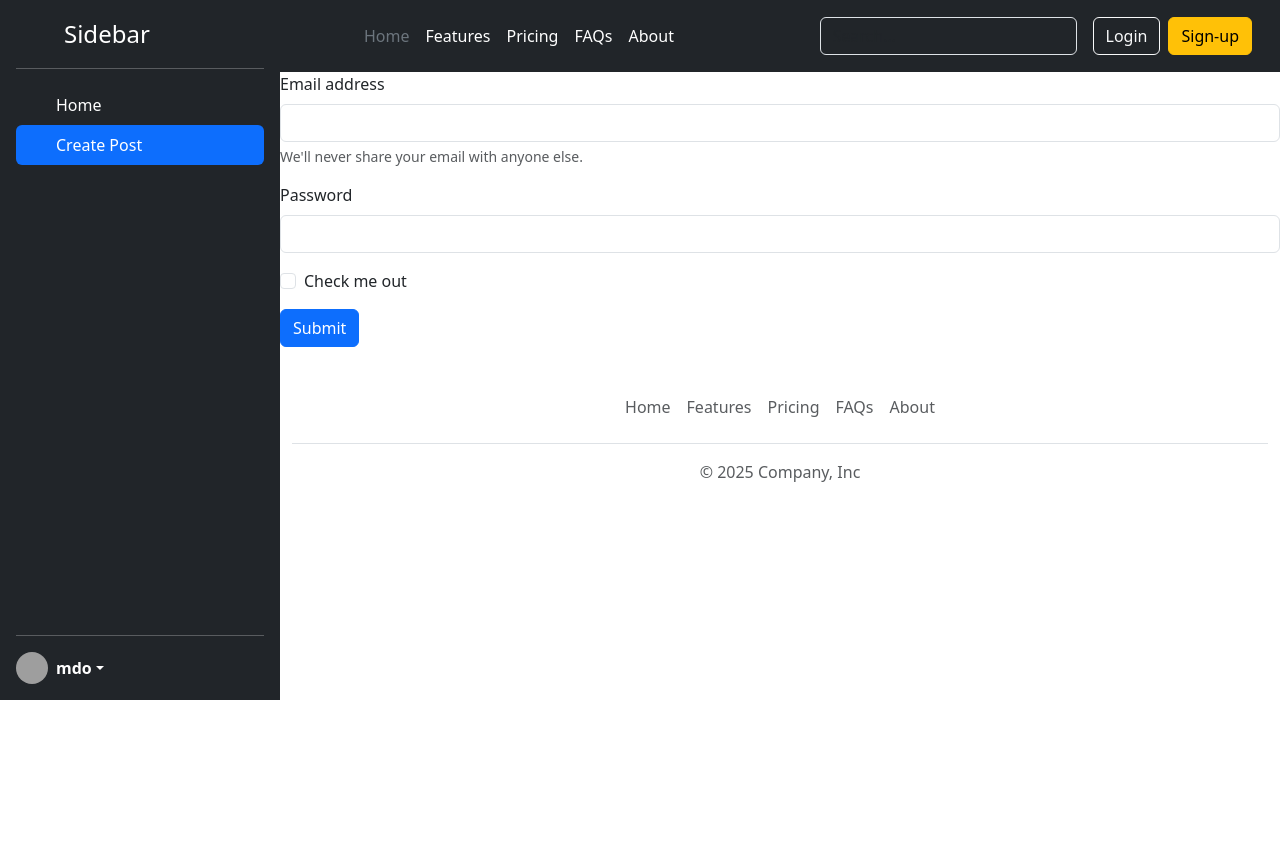
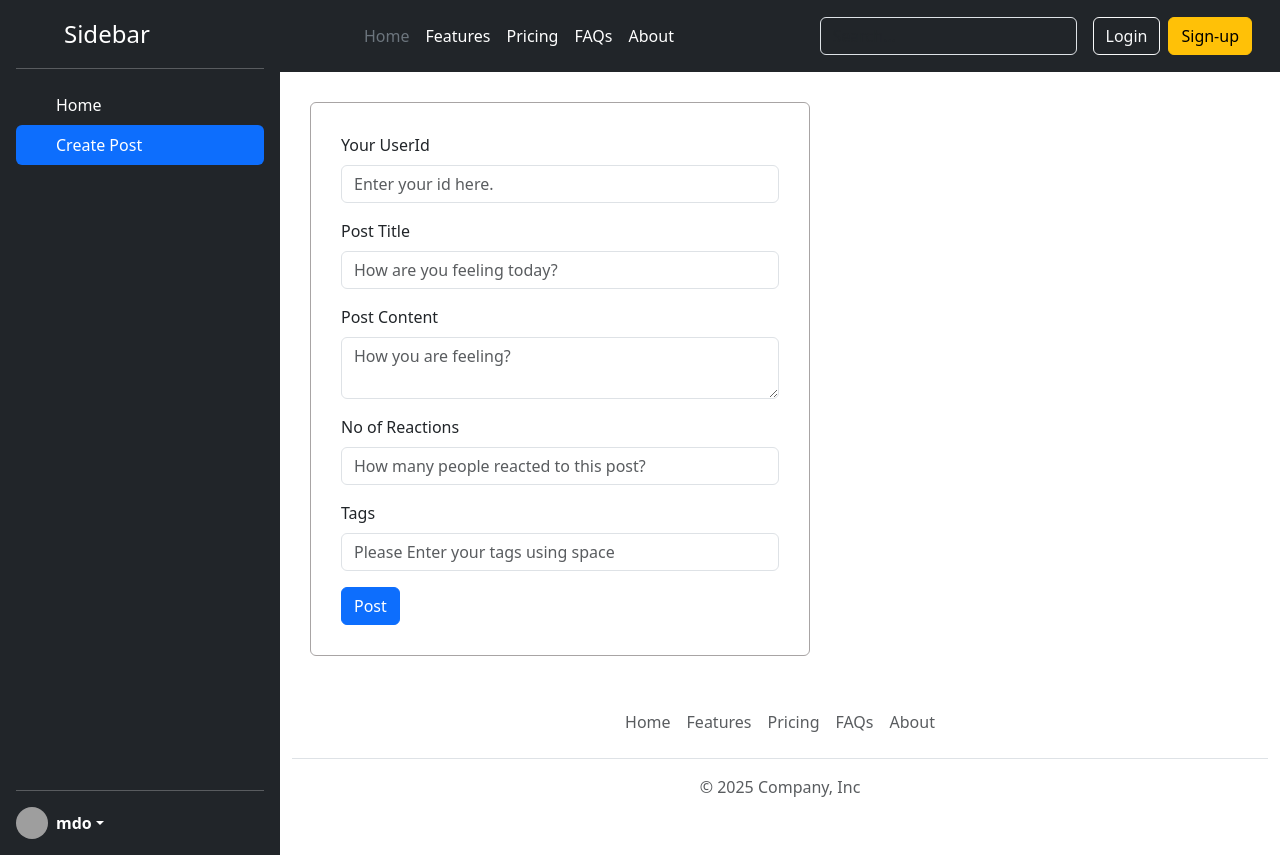
Before and after one commit to lalitmahat098765-crypto/Hello_Project, a React (Vite) app: page / in a window 1280 px wide. Both pictures are taken after a click on the item "Create Post". Before the commit the page ends 800 px from the top, so only its background shows below. Built offline with nearby package versions, Linux system fonts and the light colour scheme; grey boxes are pictures that could not be loaded.

Commit message:
second commit

```diff
--- a/src/components/CreatePost.jsx
+++ b/src/components/CreatePost.jsx
@@ -1,50 +1,104 @@
+import { useContext, useRef } from "react";
+import styles from "./CreatePost.module.css";
+import { PostList } from "../store/post-list-store";
+
 function CreatePost() {
+  const { addPost } = useContext(PostList);
+
+  const useridElement = useRef();
+  const post_TitleElement = useRef();
+  const post_contentElement = useRef();
+  const reactionsElement = useRef();
+  const tagsElement = useRef();
+
+  const handleOnSubmit = (event) => {
+    event.preventDefault();
+    const user_Id = useridElement.current.value;
+    const post_Title = post_TitleElement.current.value;
+    const post_Content = post_contentElement.current.value;
+    const reactions = reactionsElement.current.value;
+    const tags = tagsElement.current.value.split(" ");
+    useridElement.current.value = "";
+    post_TitleElement.current.value = "";
+    post_contentElement.current.value = "";
+    reactionsElement.current.value = "";
+    tagsElement.current.value = "";
+
+    addPost(user_Id, post_Title, post_Content, reactions, tags);
+  };
   return (
     <>
-      <form>
+      <form className={styles.form} onSubmit={handleOnSubmit}>
         <div className="mb-3">
-          <label htmlFor="exampleInputEmail1" className="form-label">
-            Email address
+          <label htmlFor="userId" className="form-label">
+            Your UserId
           </label>
 
           <input
-            type="email"
+            type="text"
+            ref={useridElement}
             className="form-control"
-            id="exampleInputEmail1"
-            aria-describedby="emailHelp"
+            id="user-id"
+            placeholder="Enter your id here."
           />
-
-          <div id="emailHelp" className="form-text">
-            We'll never share your email with anyone else.
-          </div>
         </div>
 
         <div className="mb-3">
-          <label htmlFor="exampleInputPassword1" className="form-label">
-            Password
+          <label htmlFor="title" className="form-label">
+            Post Title
           </label>
 
           <input
-            type="password"
+            type="text"
+            ref={post_TitleElement}
             className="form-control"
-            id="exampleInputPassword1"
+            id="title"
+            placeholder="How are you feeling today?"
           />
         </div>
 
-        <div className="mb-3 form-check">
+        <div className="mb-3">
+          <label htmlFor="post-content" className="form-label">
+            Post Content
+          </label>
+
+          <textarea
+            type="text"
+            ref={post_contentElement}
+            className="form-control"
+            id="post-content"
+            placeholder="How you are feeling?"
+          />
+        </div>
+        <div className="mb-3">
+          <label htmlFor="title" className="form-label">
+            No of Reactions
+          </label>
+
           <input
-            type="checkbox"
-            className="form-check-input"
-            id="exampleCheck1"
+            type="text"
+            ref={reactionsElement}
+            className="form-control"
+            id="reactions"
+            placeholder="How many people reacted to this post?"
           />
+        </div>
+        <div className="mb-3">
+          <label htmlFor="tag" className="form-label">
+            Tags
+          </label>
 
-          <label className="form-check-label" htmlFor="exampleCheck1">
-            Check me out
-          </label>
+          <input
+            type="text"
+            ref={tagsElement}
+            className="form-control"
+            id="tags"
+            placeholder="Please Enter your tags using space"
+          />
         </div>
 
         <button type="submit" className="btn btn-primary">
-          Submit
+          Post
         </button>
       </form>
     </>
--- /dev/null
+++ b/src/components/CreatePost.module.css
@@ -0,0 +1,7 @@
+.form {
+  margin: 30px;
+  width: 500px;
+  border: 1px solid rgb(168, 164, 164);
+  padding: 30px;
+  border-radius: 6px;
+}
--- a/src/components/Post.jsx
+++ b/src/components/Post.jsx
@@ -1,19 +1,35 @@
-function Post() {
+import { useContext } from "react";
+import styles from "./Post.module.css";
+import { MdDelete } from "react-icons/md";
+import { PostList } from "../store/post-list-store";
+function Post({ post }) {
+  const { deletePost } = useContext(PostList);
   return (
-    <div className="card" style={{ width: "18rem" }}>
-      <img src="..." className="card-img-top" alt="..." />
-
+    <div className="card" style={{ width: "30rem", margin: "20px" }}>
       <div className="card-body">
-        <h5 className="card-title">Card title</h5>
-
-        <p className="card-text">
-          Some quick example text to build on the card title and make up the
-          bulk of the card’s content.
-        </p>
-
-        <a href="#" className="btn btn-primary">
-          Go somewhere
-        </a>
+        <h5 className="card-title">
+          {post.title}{" "}
+          <span
+            className="position-absolute top-0 start-100 translate-middle badge rounded-pill bg-danger"
+            onClick={() => deletePost(post.id)}
+          >
+            <MdDelete />
+            <span className="visually-hidden">unread messages</span>
+          </span>
+        </h5>
+        <p className="card-text">{post.body}</p>
+        {post.tags.map((tag) => (
+          <span key={tag} className={`badge text-bg-primary ${styles.tag}`}>
+            {tag}
+          </span>
+        ))}
+      </div>
+      <div
+        className="alert alert-success"
+        style={{ margin: "0px 10px 10px 10px" }}
+        role="alert"
+      >
+        This post is reacted by {post.reactions} people.
       </div>
     </div>
   );
--- /dev/null
+++ b/src/components/Post.module.css
@@ -0,0 +1,3 @@
+.tag {
+  margin: 0px 3px;
+}
--- a/src/components/PostList.jsx
+++ b/src/components/PostList.jsx
@@ -1,10 +1,14 @@
 import Post from "./Post";
+import { PostList as PostListData } from "../store/post-list-store";
+import { useContext } from "react";
+
 function PostList() {
+  const { postList } = useContext(PostListData);
   return (
     <>
-      <Post />
-      <Post />
-      <Post />
+      {postList.map((post) => (
+        <Post key={post.id} post={post} />
+      ))}
     </>
   );
 }
--- a/src/store/post-list-store.jsx
+++ b/src/store/post-list-store.jsx
@@ -1,18 +1,48 @@
 import { createContext, useReducer } from "react";
-const PostList = createContext({
+export const PostList = createContext({
   postList: [],
   addPost: () => {},
   deletePost: () => {},
 });
 
 function postListReducer(currPostList, action) {
-  return currPostList;
+  let newPostList = currPostList;
+  if (action.type === "DELETE_POST")
+    newPostList = currPostList.filter(
+      (post) => post.id !== action.payload.postId
+    );
+  else if (action.type === "ADD_POST") {
+    newPostList = [action.payload, ...currPostList];
+  }
+  return newPostList;
 }
 
 function PostListProvider({ children }) {
-  const [postList, dispatchPostList] = useReducer(postListReducer, []);
-  const addPost = () => {};
-  const deletePost = () => {};
+  const [postList, dispatchPostList] = useReducer(
+    postListReducer,
+    POST_LIST_DEFAULT
+  );
+  const addPost = (user_Id, post_Title, post_Content, reactions, tags) => {
+    dispatchPostList({
+      type: "ADD_POST",
+      payload: {
+        id: Date.now(),
+        title: post_Title,
+        body: post_Content,
+        reactions: reactions,
+        userId: user_Id,
+        tags: tags,
+      },
+    });
+  };
+  const deletePost = (postId) => {
+    dispatchPostList({
+      type: "DELETE_POST",
+      payload: {
+        postId,
+      },
+    });
+  };
 
   return (
     <PostList.Provider
@@ -27,7 +57,7 @@ function PostListProvider({ children }) {
   );
 }
 
-const Post_List_Defaul = [
+const POST_LIST_DEFAULT = [
   {
     id: "1",
     title: "Going to Nepal",
@@ -36,6 +66,14 @@ const Post_List_Defaul = [
     userId: "user-4",
     tags: ["Vacation", "Enjoying", "Peace"],
   },
+  {
+    id: "2",
+    title: "Paas ho gaya bhaiya",
+    body: "Chalo B-Tech me santi se pass hogay. Itni masti karne ke badh bhi.",
+    reactions: 15,
+    userId: "user-2",
+    tags: ["Graduation", "Unbelievable", "Astoning"],
+  },
 ];
 
 export default PostListProvider;
```
Also changed, not shown: src/App.jsx (+7 -1 lines).
